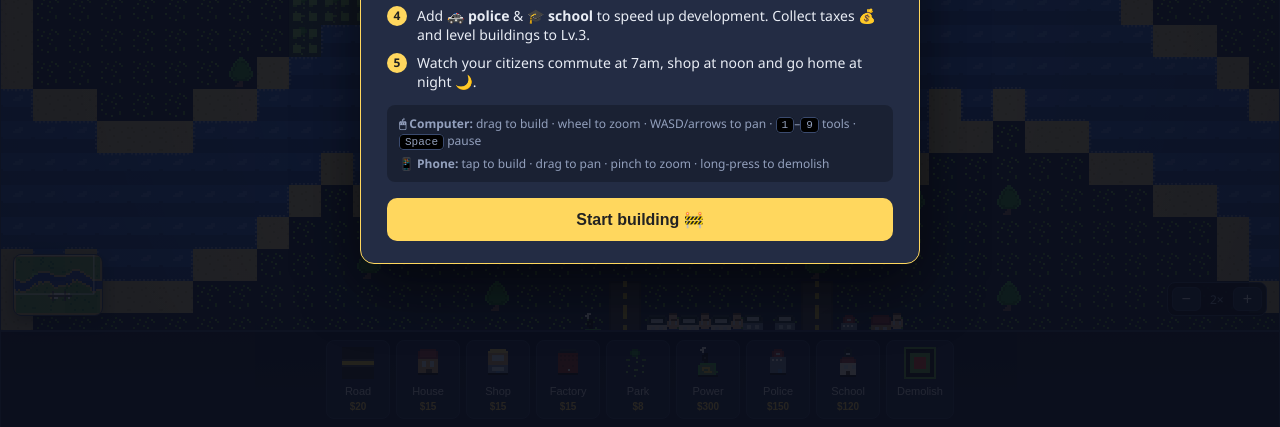
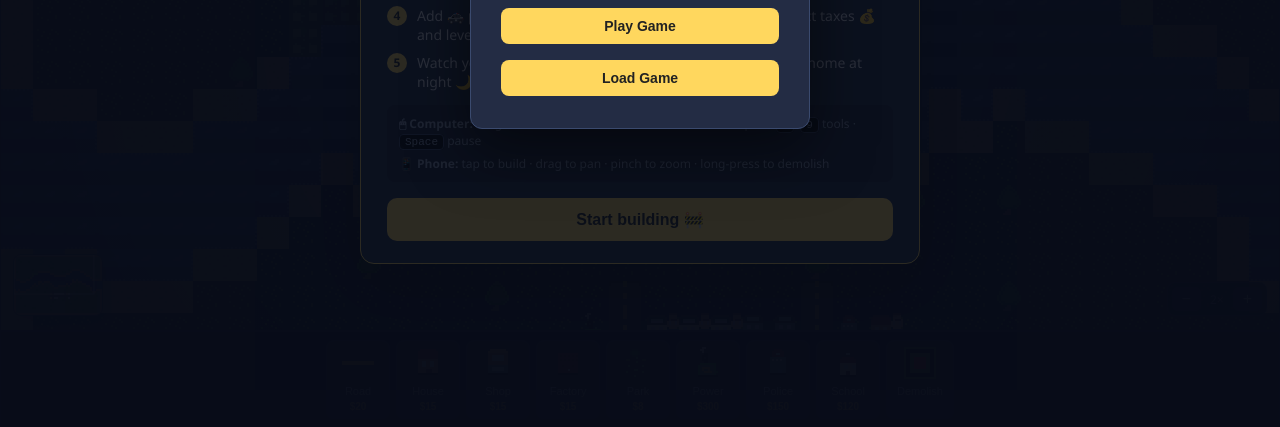
Before and after one commit to qvietdpzai/Live-in-city-simulator, an Electron app: page www/index.html in a window 1280 px wide. Shown: the part 373-800 px from the top of the page. Drawn offline with Linux system fonts and the light colour scheme; animation ran at ten frames a second.

Commit message:
Add main menu HTML + CSS for Play/Load Game buttons

```diff
--- a/www/css/style.css
+++ b/www/css/style.css
@@ -267,6 +267,37 @@ button:active { transform: scale(0.94); }
 }
 #modal.open { display: flex; }
 
+/* ---------- menu chính ---------- */
+
+#menu {
+  position: fixed;
+  inset: 0;
+  background: rgba(8, 12, 24, 0.85);
+  display: flex;
+  align-items: center;
+  justify-content: center;
+  z-index: 120;
+  padding: 16px;
+  flex-direction: column;
+}
+#menu .menu-card {
+  background: var(--panel);
+  border: 1px solid var(--line);
+  border-radius: 12px;
+  padding: 24px 30px;
+  max-width: 340px;
+  width: 100%;
+  box-shadow: 0 20px 60px rgba(0,0,0,0.5);
+  text-align: center;
+}
+#menu .menu-card h2 { font-size: 22px; margin: 0 0 20px; color: var(--accent); }
+#menu .menu-btn {
+  width: 100%; padding: 10px 14px; margin: 8px 0; font-size: 14px;
+  background: var(--accent); color: #222; border: none; border-radius: 8px;
+  font-weight: 700; cursor: pointer; transition: background 0.12s;
+}
+#menu .menu-btn:hover { background: #ffe08a; }
+
 .modal-card {
   background: var(--panel);
   border: 1px solid var(--line);
--- a/www/index.html
+++ b/www/index.html
@@ -95,6 +95,15 @@
     </div>
   </div>
 
+  <!-- menu chính -->
+  <div id="menu">
+    <div class="menu-card">
+      <h2>Live in City</h2>
+      <button id="menuNewGame" class="menu-btn">Play Game</button>
+      <button id="menuLoadGame" class="menu-btn">Load Game</button>
+    </div>
+  </div>
+
   <script src="js/sprites.js"></script>
   <script src="js/map.js"></script>
   <script src="js/sim.js"></script>
```
